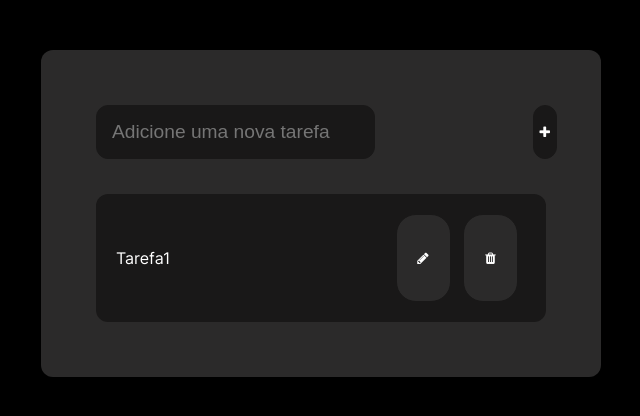
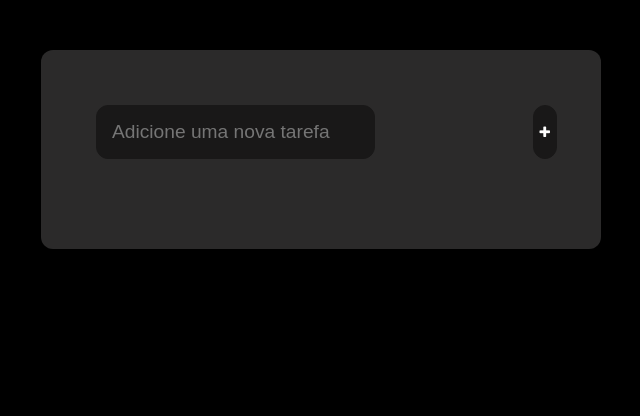
Before and after one commit to valencprado/to-do-list-js, a plain HTML site: page index.html in a window 1280 px wide. Shown: the whole page, without its empty margins (319-959 px from the left). Drawn offline with Linux system fonts and the light colour scheme.

Commit message:
remoção do item falso

```diff
--- a/index.html
+++ b/index.html
@@ -18,19 +18,10 @@
 
         </div>
         <ul id="listaTarefa">
-            <li>
-                <span class="textoTarefa">Tarefa1</span>
-                <div>
-                    <button class="btnA">
-                        <i class="fa fa-pencil"></i>
-                    </button>
-                    <button class="btnA">
-                        <i class="fa fa-trash"></i>
-                    </button>
-                </div>
-            </li>
+            <!-- lista vazia-->
         </ul>
     </div>
+    <script src="./js/tasks.js"></script>
 </body>
 
 </html>
```
